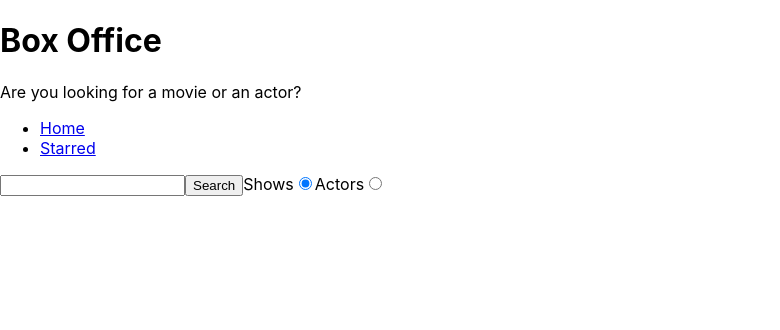
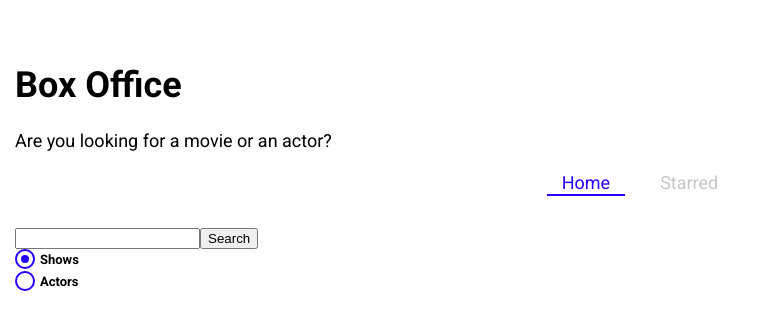
Before and after one commit to piyushmahatoGit/box-office-webApp, a React (Create React App) app: page / in a window 1280 px wide. Shown: the top 330 px of the page, without its empty margins (0-780 px from the left). Built offline with nearby package versions, Linux system fonts and the light colour scheme.

Commit message:
installed styled components, created global theme witn sc, created custom radio, used NavLink from the react-router to style active link

```diff
--- a/package.json
+++ b/package.json
@@ -8,6 +8,7 @@
     "react-dom": "^18.3.1",
     "react-router-dom": "^6.26.0",
     "react-scripts": "5.0.1",
+    "styled-components": "^6.1.12",
     "web-vitals": "^2.1.4",
     "workbox-background-sync": "^6.6.0",
     "workbox-broadcast-update": "^6.6.0",
--- a/public/index.html
+++ b/public/index.html
@@ -22,7 +22,8 @@
       work correctly both with client-side routing and a non-root public URL.
       Learn how to configure a non-root public URL by running `npm run build`.
     -->
-  <title>React App</title>
+  <link href="https://fonts.googleapis.com/css?family=Roboto:300,400,700,&display=swap" rel="stylesheet" />
+  <title>Box Office</title>
 </head>
 
 <body>
--- a/src/App.jsx
+++ b/src/App.jsx
@@ -4,12 +4,16 @@
 import Starred from "./pages/Starred";
 import MainLayout from "./components/MainLayout";
 import Show from "./pages/Show";
+import { GlobalTheme } from "./theme";
 
 const queryClient = new QueryClient()
+
+
 
 function App() {
   return (
     <QueryClientProvider client={queryClient}>
+      <GlobalTheme>
         <BrowserRouter>
           <Routes>
             <Route element={<MainLayout />}>
@@ -37,6 +41,7 @@
         <Route path="contact-us" element={<Contact />} /> */}
           </Routes>
         </BrowserRouter>
+      </GlobalTheme>
     </QueryClientProvider>
   );
 }
--- /dev/null
+++ b/src/components/CustomRadio.jsx
@@ -0,0 +1,59 @@
+import styled from "styled-components";
+
+const CustomRadio = ({ label, ...inputProps }) => {
+    return (
+        <StyledRadio>
+            {label}
+            <input {...inputProps} type="radio" />
+            <span />
+        </StyledRadio>
+    );
+};
+
+export default CustomRadio;
+
+const StyledRadio = styled.label`
+  display: block;
+  position: relative;
+  padding-left: 25px;
+  cursor: pointer;
+  font-size: 13px;
+  user-select: none;
+  font-weight: 700;
+  line-height: 1.65;
+  input {
+    position: absolute;
+    opacity: 0;
+    cursor: pointer;
+  }
+  span {
+    position: absolute;
+    top: 0;
+    left: 0;
+    height: 16px;
+    width: 16px;
+    background-color: #fff;
+    border: 2px solid ${({ theme }) => theme.mainColors.blue};
+    border-radius: 50%;
+  }
+  input:checked ~ span {
+    background-color: #fff;
+    border: 2px solid ${({ theme }) => theme.mainColors.blue};
+  }
+  span:after {
+    content: '';
+    position: absolute;
+    display: none;
+  }
+  input:checked ~ span:after {
+    display: block;
+  }
+  span:after {
+    top: 4px;
+    left: 4px;
+    width: 8px;
+    height: 8px;
+    border-radius: 50%;
+    background: ${({ theme }) => theme.mainColors.blue};
+  }
+`;
--- a/src/components/Navs.jsx
+++ b/src/components/Navs.jsx
@@ -1,4 +1,5 @@
-import { Link } from "react-router-dom";
+import { NavLink } from "react-router-dom";
+import styled from "styled-components";
 
 const LINKS = [{
     text: "Home",
@@ -13,15 +14,57 @@
 const Navs = () => {
     return (
         <div>
-            <ul>
+            <NavList>
                 {LINKS.map((item) => (
                     <li key={item.to}>
-                        <Link to={item.to}>{item.text}</Link>
+                        <LinkStyled to={item.to}>{item.text}</LinkStyled>
                     </li>
                 )
                 )}
-            </ul>
+            </NavList>
         </div>)
 }
 
 export default Navs;
+
+const NavList = styled.ul`
+  display: flex;
+  justify-content: center;
+  list-style: none;
+  margin: 0 0 30px;
+  padding: 0;
+  li {
+    margin: 0 10px;
+  }
+`;
+
+const LinkStyled = styled(NavLink)`
+  display: block;
+  padding: 3px 15px;
+  position: relative;
+  text-decoration: none;
+  color: ${({ theme }) => theme.mainColors.gray};
+  &.active {
+    color: ${({ theme }) => theme.mainColors.blue};
+    &:after {
+      content: '';
+      position: absolute;
+      display: block;
+      height: 2px;
+      left: 0%;
+      bottom: 0;
+      background-color: ${({ theme }) => theme.mainColors.blue};
+      animation: slide-in 0.3s ease-in forwards;
+      @keyframes slide-in {
+        from {
+          left: 50%;
+          width: 0;
+        }
+        to {
+          left: 0%;
+          width: 100%;
+        }
+      }
+    }
+  }
+`;
--- a/src/components/SearchForm.jsx
+++ b/src/components/SearchForm.jsx
@@ -1,5 +1,6 @@
 import { useState } from "react";
 import { useSearchStr } from "../lib/useSearchStr";
+import CustomRadio from "./CustomRadio";
 
 const SearchForm = ({ onSearch }) => {
 
@@ -29,26 +30,23 @@
                 <input type="text" onChange={onInputChange} value={searchStr} />
                 <button type="submit">Search</button>
 
-                <label>
-                    Shows
-                    <input
+                <CustomRadio
+                    label="Shows"
                     type="radio"
                     name="search-option"
                     value="shows"
                     checked={searchOption === 'shows'}
                     onChange={onRadioChange}
                 />
-                </label>
-                <label>
-                    Actors
-                    <input
+
+                <CustomRadio
+                    label="Actors"
                     type="radio"
                     name="search-option"
                     value="actors"
                     checked={searchOption === 'actors'}
                     onChange={onRadioChange}
                 />
-                </label>
             </form>
         </div>)
 }
--- a/src/index.css
+++ /dev/null
@@ -1,13 +0,0 @@
-body {
-  margin: 0;
-  font-family: -apple-system, BlinkMacSystemFont, 'Segoe UI', 'Roboto', 'Oxygen',
-    'Ubuntu', 'Cantarell', 'Fira Sans', 'Droid Sans', 'Helvetica Neue',
-    sans-serif;
-  -webkit-font-smoothing: antialiased;
-  -moz-osx-font-smoothing: grayscale;
-}
-
-code {
-  font-family: source-code-pro, Menlo, Monaco, Consolas, 'Courier New',
-    monospace;
-}
--- a/src/index.jsx
+++ b/src/index.jsx
@@ -1,6 +1,5 @@
 import React from 'react';
 import ReactDOM from 'react-dom/client';
-import './index.css';
 import App from './App';
 import * as serviceWorkerRegistration from './serviceWorkerRegistration';
 import reportWebVitals from './reportWebVitals';
--- a/src/pages/Home.jsx
+++ b/src/pages/Home.jsx
@@ -4,7 +4,6 @@
 import SearchForm from "../components/SearchForm";
 import ShowGrid from "../components/shows/ShowGrid";
 import ActorsGrid from "../components/actors/ActorsGrid";
-
 
 const Home = () => {
 
--- /dev/null
+++ b/src/theme.jsx
@@ -0,0 +1,29 @@
+import { ThemeProvider, createGlobalStyle } from "styled-components";
+
+const theme = {
+    fontFamily: 'Roboto, sans-serif',
+    mainColors: {
+        blue: '#2400ff',
+        gray: '#c6c6c6',
+        dark: '#353535',
+    },
+};
+
+const GlobalStyles = createGlobalStyle`
+  body {
+    font-family: ${({ theme }) => theme.fontFamily};
+    font-size: 18px;
+    margin: 0;
+    padding-top: 40px;
+    padding-left: 15px;
+    padding-right: 15px;
+  }
+`;
+
+export const GlobalTheme = ({ children }) => {
+    return (
+        <ThemeProvider theme={theme}>
+            <GlobalStyles />
+            {children}
+        </ThemeProvider>)
+}
```
Also changed, not shown: 1 other file (tests, documents, lock files or other folders). Lines whose indentation alone changed are shown as unchanged.
